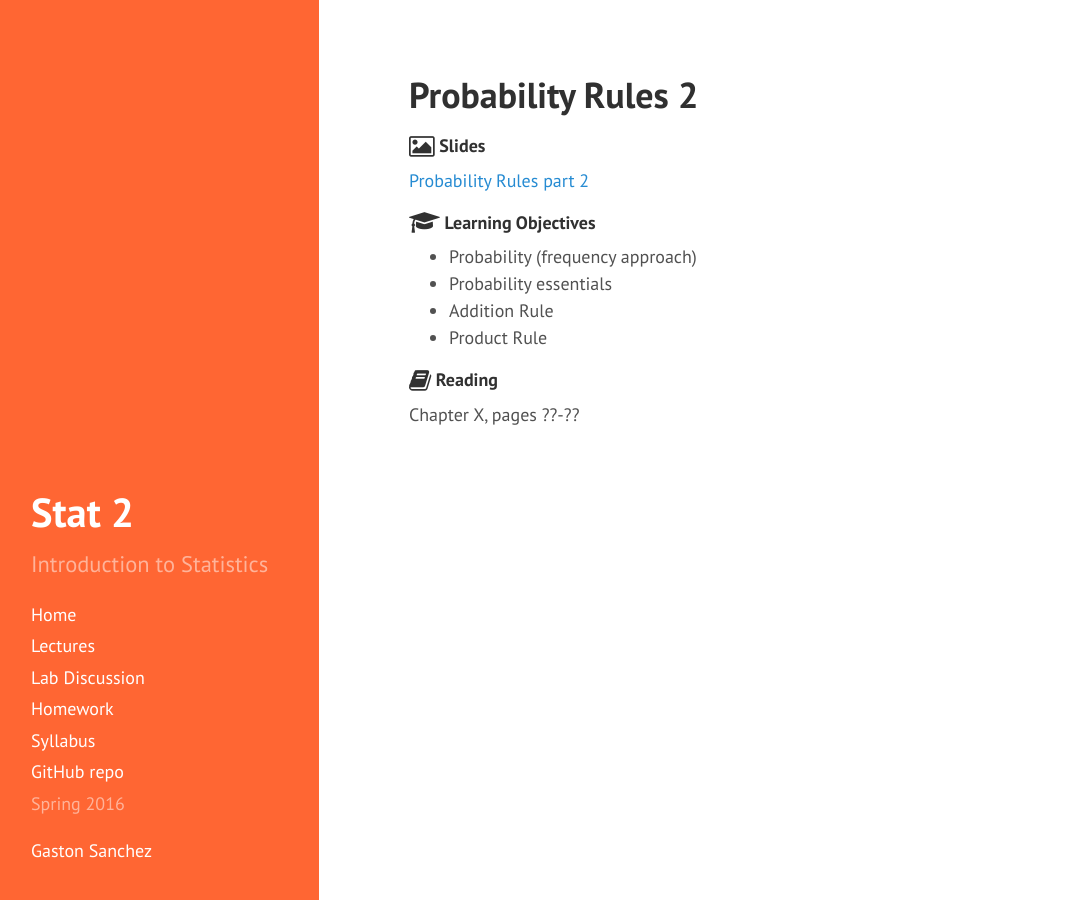
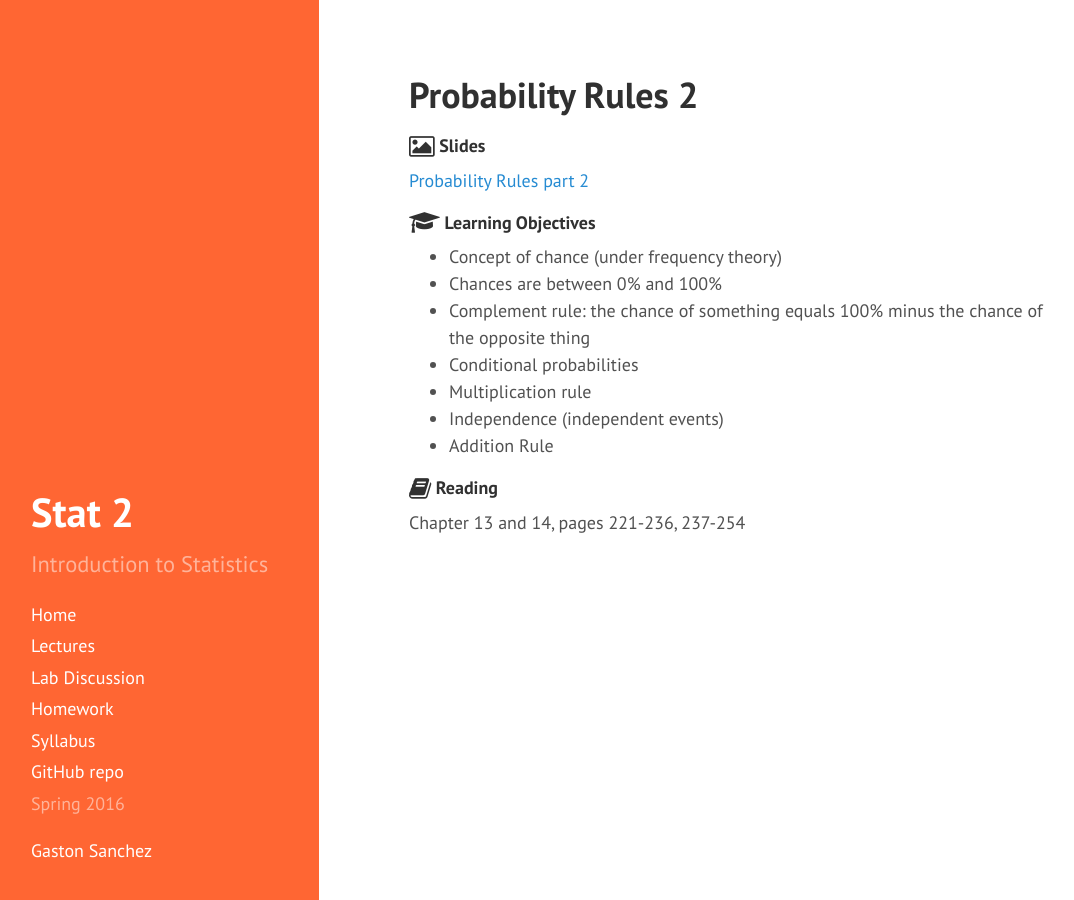
Before and after one commit to gastonstat/relic-stat2, a Jekyll site: the page built from lectures/13-probability-rules2.md, in a window 1280 px wide. Shown: the whole page, without its empty margins (5-1079 px from the left). Built offline with Jekyll 4.4.1, drawn with Linux system fonts in a browser that asks for light colours; nearby versions of some CDN libraries.

Commit message:
lectures: updated slides and md file for probability rules part 2

```diff
--- a/lectures/13-probability-rules2.md
+++ b/lectures/13-probability-rules2.md
@@ -8,7 +8,7 @@
 	Slides
 </h4>
 
-<a href="https://docs.google.com/presentation/d/1olNOkShLZTBwEywn1AsuX92PvimntXoKMn7eRDh5MRE/pub?start=false&loop=false&delayms=3000" target="_blank">Probability Rules part 2</a>
+<a href="https://docs.google.com/presentation/d/1C-bEAHd3naLPxk_WDSrMuWHd9kMdVVo7vh2x9lWaFvc/pub?start=false&loop=false&delayms=3000" target="_blank">Probability Rules part 2</a>
 
 
 <h4>
@@ -16,10 +16,13 @@
 	Learning Objectives
 </h4>
 
-- Probability (frequency approach)
-- Probability essentials
+- Concept of chance (under frequency theory)
+- Chances are between 0% and 100%
+- Complement rule: the chance of something equals 100% minus the chance of the opposite thing
+- Conditional probabilities
+- Multiplication rule
+- Independence (independent events)
 - Addition Rule
-- Product Rule
 
 
 <h4>
@@ -27,4 +30,4 @@
 	Reading
 </h4>
 
-Chapter X, pages ??-??
+Chapter 13 and 14, pages 221-236, 237-254
```
Also changed, not shown: lectures/index.md (+1 -1 lines).
